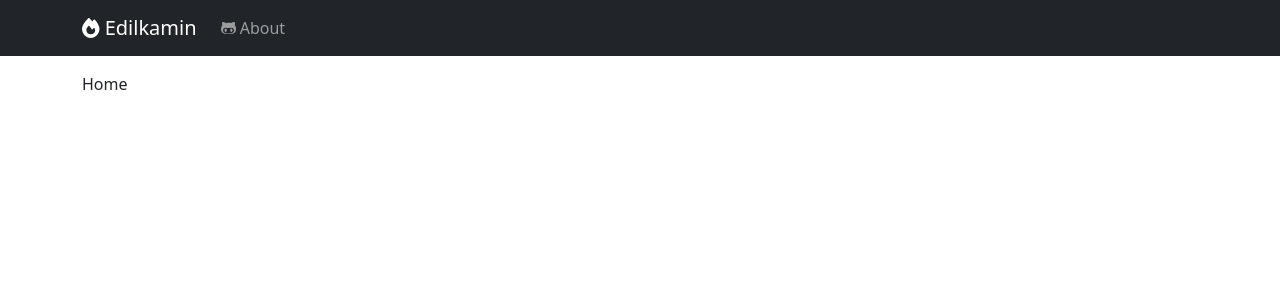
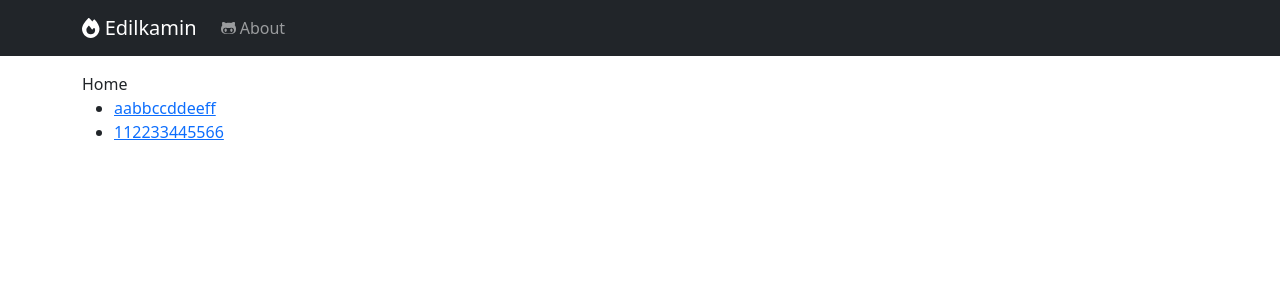
Before and after one commit to AndreMiras/edilkamin, a React (Create React App) app: page / in a window 1280 px wide. Shown: the top 300 px of the page. Built offline with nearby package versions, Linux system fonts and the light colour scheme.

Commit message:
:sparkles: feat: React router

```diff
--- a/package.json
+++ b/package.json
@@ -20,6 +20,7 @@
     "react": "^17.0.2",
     "react-bootstrap": "^2.1.2",
     "react-dom": "^17.0.2",
+    "react-router-dom": "6",
     "react-scripts": "5.0.0",
     "typescript": "^4.5.5",
     "web-vitals": "^2.1.4"
--- a/src/App.tsx
+++ b/src/App.tsx
@@ -1,9 +1,11 @@
+import { HashRouter as Router, Route, Routes } from "react-router-dom";
 import { Container } from "react-bootstrap";
 import { library } from "@fortawesome/fontawesome-svg-core";
 import { fab } from "@fortawesome/free-brands-svg-icons";
 import { fas } from "@fortawesome/free-solid-svg-icons";
+import Fireplace from "./components/Fireplace";
+import Header from "./components/Header";
 import Home from "./components/Home";
-import Header from "./components/Header";
 import "bootstrap/dist/css/bootstrap.min.css";
 
 library.add(fas, fab);
@@ -11,10 +13,15 @@ library.add(fas, fab);
 const App = (): JSX.Element => {
   return (
     <div className="App">
-      <Header />
-      <Container className="mt-3">
-        <Home />
-      </Container>
+      <Router>
+        <Header />
+        <Container className="mt-3">
+          <Routes>
+            <Route path="/" element={<Home />} />
+            <Route path="fireplaces/:mac" element={<Fireplace />} />
+          </Routes>
+        </Container>
+      </Router>
     </div>
   );
 };
--- /dev/null
+++ b/src/components/Fireplace.tsx
@@ -0,0 +1,8 @@
+import { useParams } from "react-router-dom";
+
+const Fireplace = (): JSX.Element => {
+  const { mac } = useParams<"mac">();
+  return <>Fireplace: {mac}</>;
+};
+
+export default Fireplace;
--- a/src/components/Home.tsx
+++ b/src/components/Home.tsx
@@ -1,5 +1,22 @@
-const Home = (): JSX.Element => {
-  return <>Home</>;
-};
+import { Link } from "react-router-dom";
+// TODO:
+// This is currently hardcoded.
+// I suspect there's no API for fetching fireplaces.
+// Instead bluetooth is used to fetch the MAC addresses and this is then stored
+// to a local database.
+const fireplaces = ["aabbccddeeff", "112233445566"];
+
+const Home = (): JSX.Element => (
+  <>
+    Home
+    <ul>
+      {fireplaces.map((mac) => (
+        <li key={mac}>
+          <Link to={`/fireplaces/${mac}`}>{mac}</Link>
+        </li>
+      ))}
+    </ul>
+  </>
+);
 
 export default Home;
```
Also changed, not shown: 1 other file (tests, documents, lock files or other folders).
